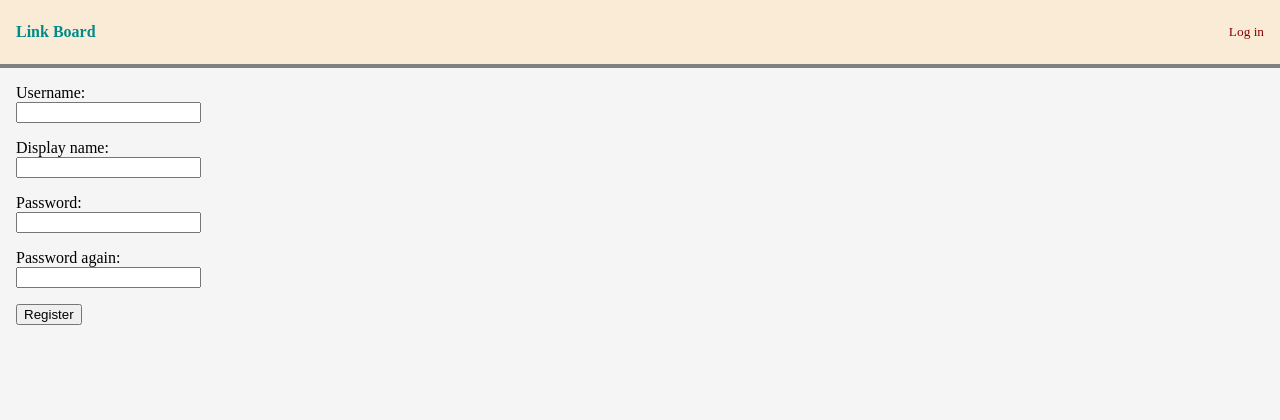
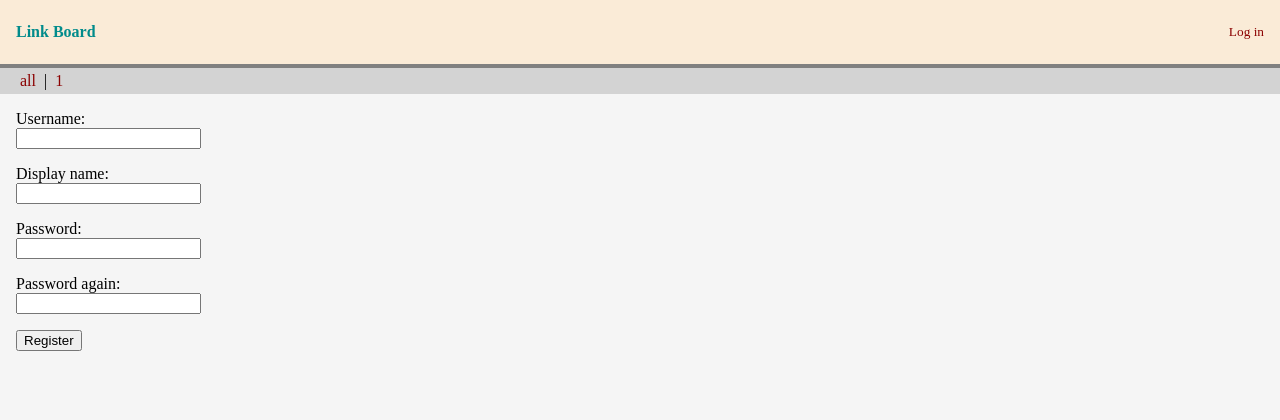
Before and after one commit to Niria/link-board-tsoha, a Python web app: template app/templates/register.html in a window 1280 px wide. Shown: the top 420 px of the page. Before the commit the page ends 325 px from the top, so only its background shows below. Run offline with Jinja, Linux system fonts and the light colour scheme; the template is opened without the code that fills it: most values are stand-ins (such as "Sample title", 1, 10 or a date in 2020).

Commit message:
New navbar template and new route for thread page
- Combined navbar elements from base and category_nav templates into
a new navbar template
- Fixed navbar template styling
- Added a new (not yet functional) route for discussion thread page

```diff
--- a/app/static/style.css
+++ b/app/static/style.css
@@ -13,8 +13,10 @@ h1 {
 
 .navbar-container {
     display: flex;
+    flex-direction: column;
     align-items: center;
     justify-content: center;
+    padding-inline: 1rem;
 }
 
 .navbar {
@@ -91,7 +93,7 @@ h1 {
 
 .category-link {
     padding-inline: 0.25rem;
-    padding-bottom: 0.125rem;
+    padding-block: 0.25rem;
     text-decoration: none;
     color: darkcyan;
 }
@@ -101,8 +103,11 @@ h1 {
 }
 
 .category-nav-container {
+    padding-inline: 1rem;
+    padding-block: 0.25rem;
     max-width: 80rem;
     width: 100%;
+    background-color: lightgray;
 }
 
 .category-nav-container > span:not(:last-child)::after {
--- a/app/templates/base.html
+++ b/app/templates/base.html
@@ -1,23 +1,7 @@
 <!DOCTYPE html>
 <title>Link-board - {% block title %}{% endblock %}</title>
 <link rel="stylesheet" href="{{ url_for('static', filename='style.css') }}">
-{% block navbar %}
-<nav class="navbar-container">
-    <div class="navbar">
-        <a href="{{ url_for('index') }}"><div class="app-title">Link Board</div></a>
-        <div>
-            {% if session.username %}
-            <div>
-                <div>Logged in as {{ session.username }}</div>
-                <a href="{{ url_for('logout') }}">Log out</a>
-            </div>
-            {% else %}
-            <a href="{{ url_for('login') }}">Log in</a>
-            {% endif %}
-        </div>
-    </div>
-</nav>
-{% endblock %}
+{% include "navbar.html" %}
 <div class="content-container">
     <div class="content">
         {% block content %}{% endblock %}
--- a/app/templates/category.html
+++ b/app/templates/category.html
@@ -1,7 +1,6 @@
 {% extends "base.html" %}
 {% block title %}{{ category[0] }}{% endblock %}
 {% block content %}
-{% include "category_nav.html" %}
 <h1>{{ category.capitalize() }}</h1>
 {% include "thread_list.html" %}
 {% endblock %}
--- a/app/templates/category_nav.html
+++ /dev/null
@@ -1,6 +0,0 @@
-<div class="category-nav-container">
-    <span><a class="category-link" href="{{ url_for('index') }}">all</a></span>
-    {% for category in categories %}
-    <span><a class="category-link" href="/c/{{ category[0].lower() }}">{{ category[0] }}</a></span>
-    {% endfor %}
-</div>
--- a/app/templates/index.html
+++ b/app/templates/index.html
@@ -1,7 +1,6 @@
 {% extends "base.html" %}
 {% block title %}Home{% endblock %}
 {% block content %}
-{% include "category_nav.html" %}
 <h1>{{ category.capitalize() }}</h1>
 {% include "thread_list.html" %}
 {% endblock %}
--- /dev/null
+++ b/app/templates/navbar.html
@@ -0,0 +1,21 @@
+<nav class="navbar-container">
+    <div class="navbar">
+        <a href="{{ url_for('index') }}"><div class="app-title">Link Board</div></a>
+        <div>
+            {% if session.username %}
+            <div>
+                <div>Logged in as {{ session.username }}</div>
+                <a href="{{ url_for('logout') }}">Log out</a>
+            </div>
+            {% else %}
+            <a href="{{ url_for('login') }}">Log in</a>
+            {% endif %}
+        </div>
+    </div>
+    <div class="category-nav-container">
+        <span><a class="category-link" href="{{ url_for('index') }}">all</a></span>
+        {% for category in category_list %}
+        <span><a class="category-link" href="/c/{{ category[0].lower() }}">{{ category[0] }}</a></span>
+        {% endfor %}
+    </div>
+</nav>
```
Also changed, not shown: app/__init__.py (+8 -0 lines), app/content.py (+15 -0 lines), app/routes.py (+11 -2 lines).
